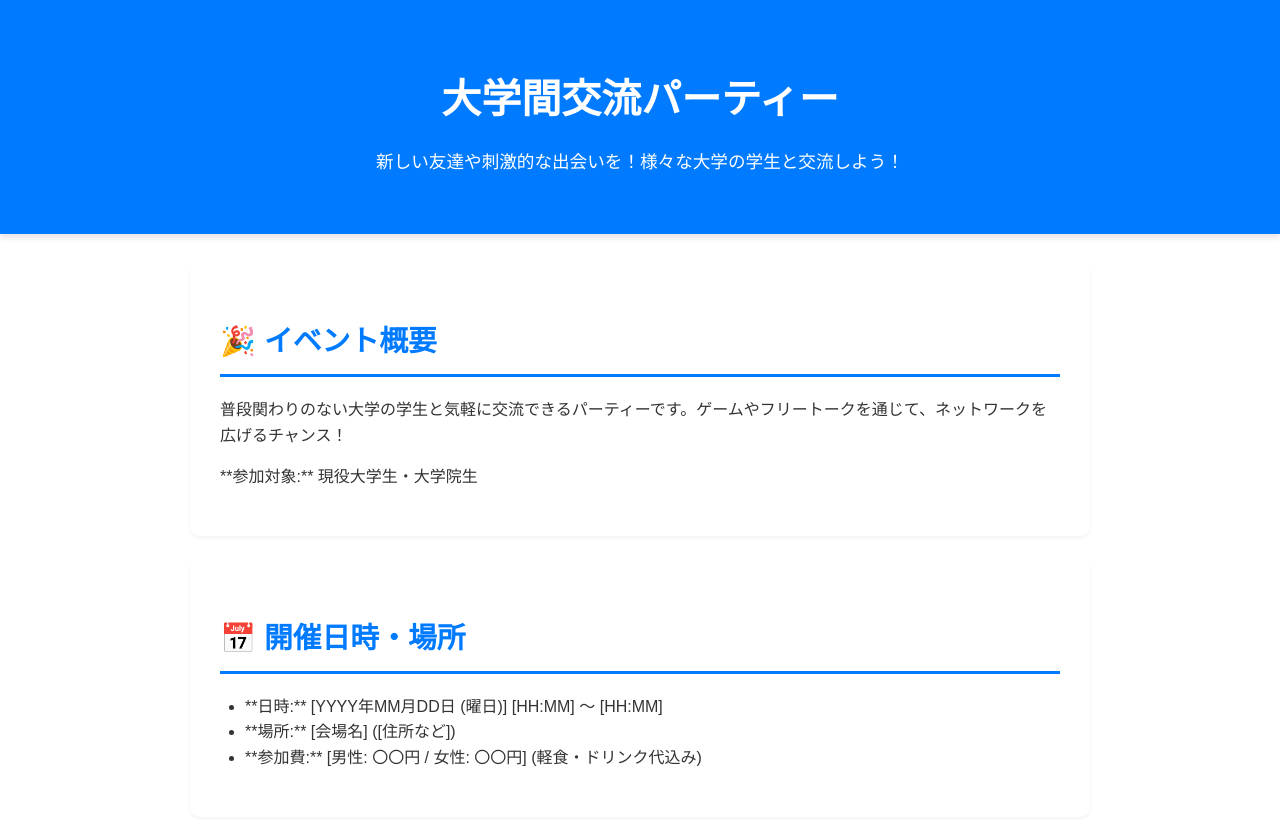
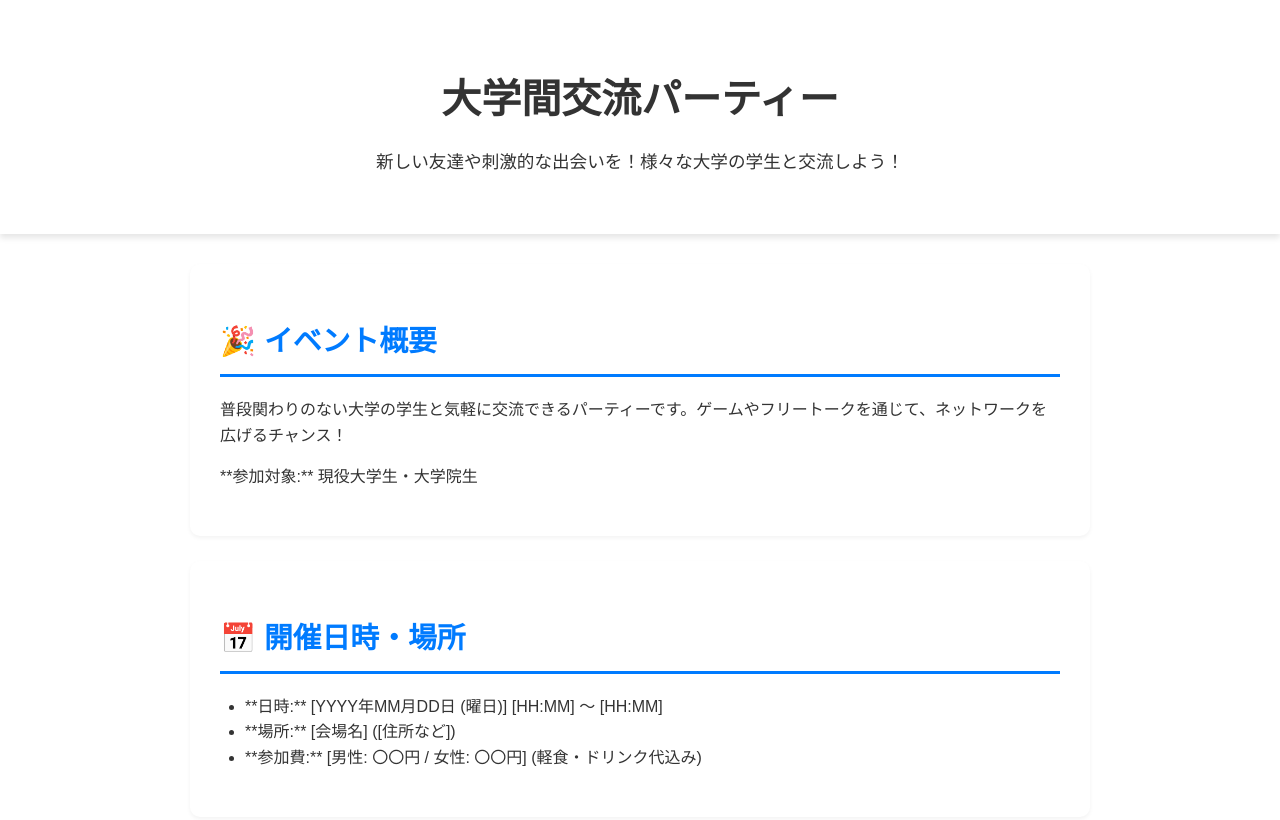
Before and after one commit to myumyu0/university-party, a plain HTML site: page index.html in a window 1280 px wide. Shown: the top 820 px of the page. Drawn offline with Linux system fonts and the light colour scheme.

Commit message:
Update style.css

```diff
--- a/style.css
+++ b/style.css
@@ -10,12 +10,13 @@ body {
 
 /* ヘッダー */
 header {
-    background-color: #007bff; /* メインカラー (青) */
-    color: white;
+    background-color: #ffffff; /* 白 */
+    color: #333; /* 文字色は黒などに変更すると読みやすい */
     padding: 40px 20px;
     text-align: center;
     box-shadow: 0 4px 6px rgba(0, 0, 0, 0.1);
 }
+
 
 header h1 {
     margin-bottom: 5px;
```
